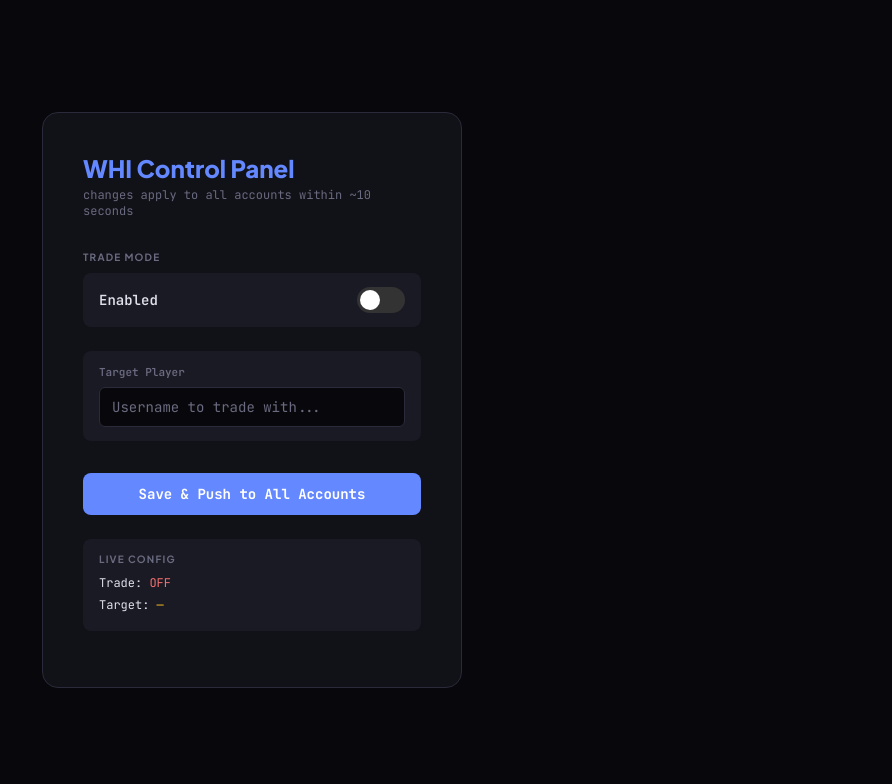
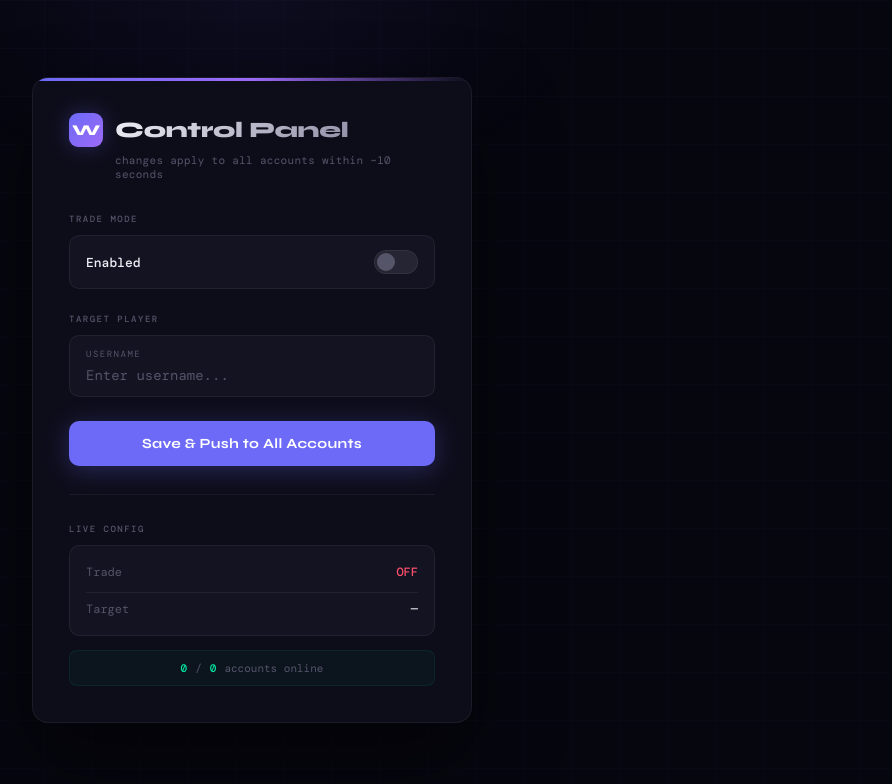
Before and after one commit to gnochi5000bea/reimagined-sniffle, a website: page panel.html in a window 1280 px wide. Shown: the whole page, without its empty margins (388-1280 px from the left). Drawn offline with nearby package versions, Linux system fonts and the light colour scheme; no server answers.

Commit message:
Update panel.html

```diff
--- a/panel.html
+++ b/panel.html
@@ -4,337 +4,447 @@
 <meta charset="UTF-8">
 <meta name="viewport" content="width=device-width, initial-scale=1.0">
 <title>WHI Control Panel</title>
-<link href="https://fonts.googleapis.com/css2?family=JetBrains+Mono:wght@400;500;600;700&family=Plus+Jakarta+Sans:wght@400;500;600;700;800&display=swap" rel="stylesheet">
+<link href="https://fonts.googleapis.com/css2?family=Syne:wght@700;800&family=DM+Mono:wght@400;500&display=swap" rel="stylesheet">
 <style>
 *, *::before, *::after { box-sizing: border-box; margin: 0; padding: 0; }
 
 :root {
-    --bg: #08080c;
-    --surface: #111118;
-    --surface2: #1a1a24;
-    --border: #2a2a3a;
-    --text: #e0e0ec;
-    --text-dim: #6a6a80;
-    --accent: #6488ff;
-    --green: #4ade80;
-    --amber: #fbbf24;
-    --red: #f87171;
+    --bg: #06060f;
+    --surface: #0d0d1a;
+    --surface2: #131322;
+    --border: rgba(255,255,255,0.06);
+    --border-hover: rgba(255,255,255,0.12);
+    --text: #eeeef5;
+    --text-dim: #55556a;
+    --text-mid: #9090a8;
+    --accent: #6c6af7;
+    --accent-glow: rgba(108,106,247,0.2);
+    --green: #00e5a0;
+    --green-glow: rgba(0,229,160,0.15);
+    --red: #ff4f6a;
+    --radius: 12px;
 }
 
 body {
     background: var(--bg);
     color: var(--text);
-    font-family: 'Plus Jakarta Sans', sans-serif;
+    font-family: 'DM Mono', monospace;
     min-height: 100vh;
     display: flex;
     align-items: center;
     justify-content: center;
+    padding: 40px 20px;
+}
+
+body::before {
+    content: '';
+    position: fixed;
+    inset: 0;
+    background-image:
+        linear-gradient(rgba(108,106,247,0.03) 1px, transparent 1px),
+        linear-gradient(90deg, rgba(108,106,247,0.03) 1px, transparent 1px);
+    background-size: 48px 48px;
+    pointer-events: none;
+}
+
+body::after {
+    content: '';
+    position: fixed;
+    top: -200px;
+    left: 50%;
+    transform: translateX(-50%);
+    width: 700px;
+    height: 400px;
+    background: radial-gradient(ellipse, rgba(108,106,247,0.07) 0%, transparent 70%);
+    pointer-events: none;
 }
 
 .panel {
+    position: relative;
+    z-index: 1;
+    width: 440px;
+    max-width: 100%;
     background: var(--surface);
     border: 1px solid var(--border);
     border-radius: 16px;
-    padding: 40px;
-    width: 420px;
-    max-width: 90vw;
+    overflow: hidden;
+    box-shadow: 0 40px 80px rgba(0,0,0,0.5);
 }
 
-h1 {
-    font-size: 24px;
-    font-weight: 800;
-    margin-bottom: 4px;
-    color: var(--accent);
+/* Top accent bar */
+.panel::before {
+    content: '';
+    display: block;
+    height: 3px;
+    background: linear-gradient(90deg, var(--accent), #9c6af7, transparent);
 }
 
-.subtitle {
-    font-size: 12px;
-    font-family: 'JetBrains Mono', monospace;
-    color: var(--text-dim);
+.panel-inner { padding: 32px 36px 36px; }
+
+/* Header */
+.panel-header {
     margin-bottom: 32px;
 }
 
-.section {
-    margin-bottom: 24px;
+.panel-title {
+    display: flex;
+    align-items: center;
+    gap: 12px;
+    margin-bottom: 6px;
 }
 
-.section-label {
-    font-size: 10px;
-    font-weight: 700;
+.panel-icon {
+    width: 34px;
+    height: 34px;
+    background: linear-gradient(135deg, var(--accent), #9c6af7);
+    border-radius: 9px;
+    display: grid;
+    place-items: center;
+    font-family: 'Syne', sans-serif;
+    font-weight: 800;
+    font-size: 15px;
+    color: #fff;
+    box-shadow: 0 0 20px rgba(108,106,247,0.3);
+    flex-shrink: 0;
+}
+
+.panel-title h1 {
+    font-family: 'Syne', sans-serif;
+    font-weight: 800;
+    font-size: 22px;
+    letter-spacing: -0.3px;
+    background: linear-gradient(135deg, var(--text), var(--text-mid));
+    -webkit-background-clip: text;
+    -webkit-text-fill-color: transparent;
+    background-clip: text;
+}
+
+.panel-sub {
+    font-size: 11px;
+    color: var(--text-dim);
+    letter-spacing: 0.3px;
+    padding-left: 46px;
+}
+
+/* Section label */
+.section-lbl {
+    font-size: 9px;
+    font-weight: 500;
     text-transform: uppercase;
-    letter-spacing: 1.2px;
+    letter-spacing: 1.5px;
     color: var(--text-dim);
     margin-bottom: 10px;
+    margin-top: 24px;
 }
 
+.section-lbl:first-of-type { margin-top: 0; }
+
+/* Toggle row */
 .toggle-row {
     display: flex;
     align-items: center;
     justify-content: space-between;
     background: var(--surface2);
-    border-radius: 8px;
+    border: 1px solid var(--border);
+    border-radius: 10px;
     padding: 14px 16px;
-}
-
-.toggle-row .label {
-    font-family: 'JetBrains Mono', monospace;
-    font-size: 14px;
-    font-weight: 600;
-}
-
-.toggle {
-    width: 48px;
-    height: 26px;
-    border-radius: 13px;
-    background: #333;
-    cursor: pointer;
-    position: relative;
-    transition: background 0.2s;
-    border: none;
-    outline: none;
-}
-
-.toggle.active {
-    background: var(--green);
-}
-
-.toggle .knob {
-    width: 20px;
-    height: 20px;
-    border-radius: 50%;
-    background: #fff;
-    position: absolute;
-    top: 3px;
-    left: 3px;
-    transition: left 0.2s;
-}
-
-.toggle.active .knob {
-    left: 25px;
-}
-
-.input-row {
-    background: var(--surface2);
-    border-radius: 8px;
-    padding: 14px 16px;
-}
-
-.input-row .label {
-    font-family: 'JetBrains Mono', monospace;
-    font-size: 11px;
-    font-weight: 600;
-    color: var(--text-dim);
-    margin-bottom: 8px;
-}
-
-.input-row input {
-    width: 100%;
-    background: var(--bg);
-    border: 1px solid var(--border);
-    border-radius: 6px;
-    padding: 10px 12px;
-    font-family: 'JetBrains Mono', monospace;
-    font-size: 14px;
-    color: var(--text);
-    outline: none;
     transition: border-color 0.2s;
 }
 
-.input-row input:focus {
-    border-color: var(--accent);
+.toggle-row:hover { border-color: var(--border-hover); }
+
+.toggle-label {
+    font-size: 13px;
+    font-weight: 500;
+    color: var(--text);
 }
 
-.input-row input::placeholder {
-    color: var(--text-dim);
+.toggle-wrap {
+    position: relative;
+    width: 44px;
+    height: 24px;
+    flex-shrink: 0;
 }
 
+.toggle-input {
+    position: absolute;
+    opacity: 0;
+    width: 0;
+    height: 0;
+}
+
+.toggle-track {
+    position: absolute;
+    inset: 0;
+    background: rgba(255,255,255,0.08);
+    border-radius: 12px;
+    cursor: pointer;
+    transition: background 0.2s, box-shadow 0.2s;
+    border: 1px solid var(--border);
+}
+
+.toggle-track::after {
+    content: '';
+    position: absolute;
+    width: 18px;
+    height: 18px;
+    border-radius: 50%;
+    background: var(--text-dim);
+    top: 2px;
+    left: 2px;
+    transition: transform 0.2s, background 0.2s;
+}
+
+.toggle-input:checked + .toggle-track {
+    background: var(--green);
+    box-shadow: 0 0 12px var(--green-glow);
+    border-color: transparent;
+}
+
+.toggle-input:checked + .toggle-track::after {
+    transform: translateX(20px);
+    background: #fff;
+}
+
+/* Input row */
+.input-field {
+    background: var(--surface2);
+    border: 1px solid var(--border);
+    border-radius: 10px;
+    overflow: hidden;
+    transition: border-color 0.2s, box-shadow 0.2s;
+}
+
+.input-field:focus-within {
+    border-color: var(--accent);
+    box-shadow: 0 0 0 3px var(--accent-glow);
+}
+
+.input-field label {
+    display: block;
+    font-size: 9px;
+    text-transform: uppercase;
+    letter-spacing: 1.5px;
+    color: var(--text-dim);
+    padding: 12px 16px 0;
+}
+
+.input-field input {
+    width: 100%;
+    background: transparent;
+    border: none;
+    outline: none;
+    padding: 6px 16px 12px;
+    font-family: 'DM Mono', monospace;
+    font-size: 14px;
+    color: var(--text);
+    caret-color: var(--accent);
+}
+
+.input-field input::placeholder { color: var(--text-dim); }
+
+/* Save button */
 .save-btn {
     width: 100%;
-    padding: 12px;
-    border-radius: 8px;
+    margin-top: 24px;
+    padding: 14px;
+    border-radius: 10px;
     border: none;
     background: var(--accent);
     color: #fff;
-    font-family: 'JetBrains Mono', monospace;
+    font-family: 'Syne', sans-serif;
     font-size: 14px;
     font-weight: 700;
+    letter-spacing: 0.3px;
     cursor: pointer;
-    transition: opacity 0.15s, transform 0.1s;
-    margin-top: 8px;
+    transition: opacity 0.15s, transform 0.1s, box-shadow 0.2s;
+    box-shadow: 0 4px 24px rgba(108,106,247,0.3);
 }
 
-.save-btn:hover { opacity: 0.9; }
+.save-btn:hover { opacity: 0.92; box-shadow: 0 4px 32px rgba(108,106,247,0.45); }
 .save-btn:active { transform: scale(0.98); }
 
+/* Status bar */
 .status-bar {
-    margin-top: 16px;
-    padding: 10px 14px;
-    border-radius: 6px;
-    font-family: 'JetBrains Mono', monospace;
+    margin-top: 14px;
+    padding: 11px 16px;
+    border-radius: 8px;
     font-size: 11px;
-    font-weight: 600;
     text-align: center;
     display: none;
+    animation: fade-in 0.2s ease;
 }
+
+@keyframes fade-in { from { opacity: 0; transform: translateY(-4px); } to { opacity: 1; } }
 
 .status-bar.success {
     display: block;
-    background: rgba(74, 222, 128, 0.1);
+    background: rgba(0,229,160,0.08);
     color: var(--green);
-    border: 1px solid rgba(74, 222, 128, 0.2);
+    border: 1px solid rgba(0,229,160,0.2);
 }
 
 .status-bar.error {
     display: block;
-    background: rgba(248, 113, 113, 0.1);
+    background: rgba(255,79,106,0.08);
     color: var(--red);
-    border: 1px solid rgba(248, 113, 113, 0.2);
+    border: 1px solid rgba(255,79,106,0.2);
 }
 
-.current-config {
-    margin-top: 24px;
+/* Divider */
+.divider {
+    height: 1px;
+    background: var(--border);
+    margin: 28px 0;
+}
+
+/* Live config */
+.live-config {
+    background: var(--surface2);
+    border: 1px solid var(--border);
+    border-radius: 10px;
     padding: 14px 16px;
-    background: var(--surface2);
+}
+
+.live-row {
+    display: flex;
+    justify-content: space-between;
+    align-items: center;
+    font-size: 12px;
+    padding: 4px 0;
+}
+
+.live-row + .live-row { border-top: 1px solid var(--border); margin-top: 8px; padding-top: 8px; }
+
+.live-key { color: var(--text-dim); }
+
+.live-val { font-weight: 500; }
+.live-val.on  { color: var(--green); }
+.live-val.off { color: var(--red); }
+
+/* Online count */
+.online-pill {
+    margin-top: 14px;
+    display: flex;
+    align-items: center;
+    justify-content: center;
+    gap: 8px;
+    font-size: 11px;
+    color: var(--text-dim);
+    padding: 10px;
+    background: rgba(0,229,160,0.04);
+    border: 1px solid rgba(0,229,160,0.08);
     border-radius: 8px;
 }
 
-.current-config .label {
-    font-size: 10px;
-    font-weight: 700;
-    text-transform: uppercase;
-    letter-spacing: 1.2px;
-    color: var(--text-dim);
-    margin-bottom: 8px;
-}
-
-.config-line {
-    font-family: 'JetBrains Mono', monospace;
-    font-size: 12px;
-    color: var(--text);
-    line-height: 1.8;
-}
-
-.config-line .val { color: var(--amber); }
-.config-line .val.on { color: var(--green); }
-.config-line .val.off { color: var(--red); }
-
-.online-count {
-    font-family: 'JetBrains Mono', monospace;
-    font-size: 11px;
-    color: var(--text-dim);
-    margin-top: 16px;
-    text-align: center;
-}
-
-.online-count span { color: var(--green); font-weight: 700; }
+.online-pill span { color: var(--green); font-weight: 500; }
 </style>
 </head>
 <body>
 
 <div class="panel">
-    <h1>WHI Control Panel</h1>
-    <p class="subtitle">changes apply to all accounts within ~10 seconds</p>
+    <div class="panel-inner">
+        <div class="panel-header">
+            <div class="panel-title">
+                <div class="panel-icon">W</div>
+                <h1>Control Panel</h1>
+            </div>
+            <div class="panel-sub">changes apply to all accounts within ~10 seconds</div>
+        </div>
 
-    <div class="section">
-        <div class="section-label">Trade Mode</div>
+        <div class="section-lbl">Trade Mode</div>
         <div class="toggle-row">
-            <span class="label">Enabled</span>
-            <button class="toggle" id="tradeToggle" onclick="toggleTrade()">
-                <div class="knob"></div>
-            </button>
+            <span class="toggle-label">Enabled</span>
+            <label class="toggle-wrap">
+                <input type="checkbox" class="toggle-input" id="tradeToggle">
+                <span class="toggle-track"></span>
+            </label>
+        </div>
+
+        <div class="section-lbl">Target Player</div>
+        <div class="input-field">
+            <label for="targetPlayer">Username</label>
+            <input type="text" id="targetPlayer" placeholder="Enter username...">
+        </div>
+
+        <button class="save-btn" onclick="saveConfig()">Save & Push to All Accounts</button>
+        <div class="status-bar" id="statusBar"></div>
+
+        <div class="divider"></div>
+
+        <div class="section-lbl">Live Config</div>
+        <div class="live-config">
+            <div class="live-row">
+                <span class="live-key">Trade</span>
+                <span class="live-val off" id="liveTradeEnabled">OFF</span>
+            </div>
+            <div class="live-row">
+                <span class="live-key">Target</span>
+                <span class="live-val" id="liveTargetPlayer">—</span>
+            </div>
+        </div>
+
+        <div class="online-pill" id="onlineCount">
+            <span id="onlineNum">0</span> / <span id="totalNum">0</span> accounts online
         </div>
     </div>
-
-    <div class="section">
-        <div class="input-row">
-            <div class="label">Target Player</div>
-            <input type="text" id="targetPlayer" placeholder="Username to trade with...">
-        </div>
-    </div>
-
-    <button class="save-btn" onclick="saveConfig()">Save & Push to All Accounts</button>
-
-    <div class="status-bar" id="statusBar"></div>
-
-    <div class="current-config">
-        <div class="label">Live Config</div>
-        <div class="config-line">Trade: <span class="val off" id="liveTradeEnabled">OFF</span></div>
-        <div class="config-line">Target: <span class="val" id="liveTargetPlayer">—</span></div>
-    </div>
-
-    <div class="online-count" id="onlineCount"></div>
 </div>
 
 <script>
-let tradeEnabled = false;
-
-function toggleTrade() {
-    tradeEnabled = !tradeEnabled;
-    const btn = document.getElementById("tradeToggle");
-    btn.classList.toggle("active", tradeEnabled);
-}
-
 async function saveConfig() {
+    const enabled = document.getElementById("tradeToggle").checked;
     const targetPlayer = document.getElementById("targetPlayer").value.trim();
-    const statusBar = document.getElementById("statusBar");
+    const bar = document.getElementById("statusBar");
 
     try {
         const res = await fetch("/api/config", {
             method: "POST",
             headers: { "Content-Type": "application/json" },
-            body: JSON.stringify({
-                trade: {
-                    enabled: tradeEnabled,
-                    targetPlayer: targetPlayer,
-                }
-            })
+            body: JSON.stringify({ trade: { enabled, targetPlayer } })
         });
 
         if (res.ok) {
-            statusBar.className = "status-bar success";
-            statusBar.textContent = "Config pushed — accounts will pick it up within 10 seconds";
+            bar.className = "status-bar success";
+            bar.textContent = "Pushed — accounts will pick it up within 10 seconds";
             pollConfig();
         } else {
-            statusBar.className = "status-bar error";
-            statusBar.textContent = "Failed to save config";
+            bar.className = "status-bar error";
+            bar.textContent = "Failed to save config";
         }
-    } catch (e) {
-        statusBar.className = "status-bar error";
-        statusBar.textContent = "Network error";
+    } catch(e) {
+        bar.className = "status-bar error";
+        bar.textContent = "Network error";
     }
 
-    setTimeout(() => { statusBar.className = "status-bar"; }, 5000);
+    setTimeout(() => { bar.className = "status-bar"; }, 5000);
 }
 
 async function pollConfig() {
     try {
         const res = await fetch("/api/config");
-        if (res.ok) {
-            const cfg = await res.json();
-            tradeEnabled = cfg.trade.enabled;
+        if (!res.ok) return;
+        const cfg = await res.json();
 
-            document.getElementById("tradeToggle").classList.toggle("active", tradeEnabled);
-            document.getElementById("targetPlayer").value = cfg.trade.targetPlayer || "";
+        document.getElementById("tradeToggle").checked = cfg.trade.enabled;
+        document.getElementById("targetPlayer").value = cfg.trade.targetPlayer || "";
 
-            const enabledEl = document.getElementById("liveTradeEnabled");
-            enabledEl.textContent = tradeEnabled ? "ON" : "OFF";
-            enabledEl.className = "val " + (tradeEnabled ? "on" : "off");
-
-            document.getElementById("liveTargetPlayer").textContent = cfg.trade.targetPlayer || "—";
-        }
-    } catch (e) {}
+        const el = document.getElementById("liveTradeEnabled");
+        el.textContent = cfg.trade.enabled ? "ON" : "OFF";
+        el.className = "live-val " + (cfg.trade.enabled ? "on" : "off");
+        document.getElementById("liveTargetPlayer").textContent = cfg.trade.targetPlayer || "—";
+    } catch(e) {}
 }
 
 async function pollOnline() {
     try {
         const res = await fetch("/api/accounts");
-        if (res.ok) {
-            const accounts = await res.json();
-            const total = Object.keys(accounts).length;
-            const online = Object.values(accounts).filter(a => a.timestamp && (Date.now() - a.timestamp) < 30000).length;
-            document.getElementById("onlineCount").innerHTML = `<span>${online}</span> / ${total} accounts online`;
-        }
-    } catch (e) {}
+        if (!res.ok) return;
+        const accs = await res.json();
+        const total = Object.keys(accs).length;
+        const online = Object.values(accs).filter(a => a.timestamp && (Date.now() - a.timestamp) < 30000).length;
+        document.getElementById("onlineNum").textContent = online;
+        document.getElementById("totalNum").textContent = total;
+    } catch(e) {}
 }
 
 pollConfig();
```
